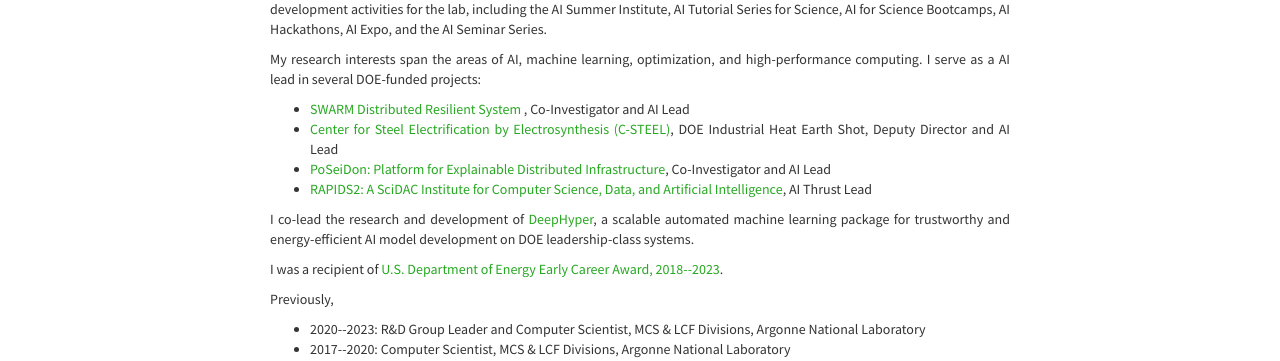
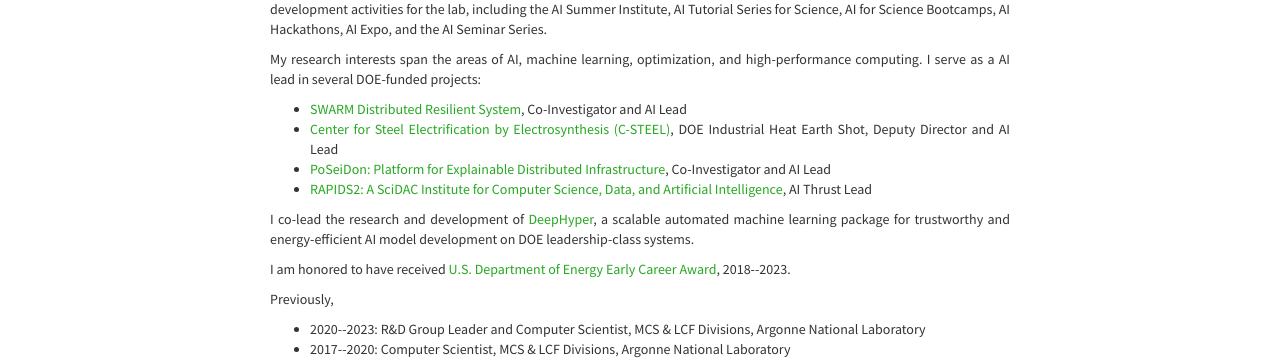
Before and after one commit to pbalapra/pbalapra.github.io, a Jekyll site: the page built from index.html, in a window 1280 px wide. Shown: the part 552-913 px from the top of the page. Built offline with Jekyll 4.4.1, drawn with Linux system fonts in a browser that asks for light colours; nearby versions of some CDN libraries; some web fonts are replaced; the list of posts is cut into pages by our own code.

Commit message:
Update index.html

```diff
--- a/index.html
+++ b/index.html
@@ -81,7 +81,7 @@
 		My research interests span the areas of AI, machine learning, optimization, and high-performance computing. I serve as a AI lead in several DOE-funded projects:
                 </p>
 		<ul class="itemize1" align="justify">
-		<li class="itemize"> <a href="https://swarm-workflows.github.io/" target="_blank">SWARM Distributed Resilient System </a>, Co-Investigator and AI Lead </li>
+		<li class="itemize"> <a href="https://swarm-workflows.github.io/" target="_blank">SWARM Distributed Resilient System</a>, Co-Investigator and AI Lead </li>
 		<li class="itemize"> <a href="https://www.anl.gov/csteel" target="_blank">Center for Steel Electrification by Electrosynthesis (C-STEEL)</a>, DOE Industrial Heat Earth Shot, Deputy Director and AI Lead </li>
 		<li class="itemize"> <a href="https://sites.google.com/view/poseidon-workflows/home" target="_blank">PoSeiDon: Platform for Explainable Distributed Infrastructure</a>, Co-Investigator and AI Lead </li>
 		<li class="itemize"> <a href="https://rapids.lbl.gov/" target="_blank">RAPIDS2: A SciDAC Institute for Computer Science, Data, and Artificial Intelligence</a>, AI Thrust Lead </li>
@@ -92,7 +92,7 @@
 		</p>
 
 		 <p align="justify">
-                  I was a recipient of <a href="http://www.anl.gov/articles/three-argonne-scientists-receive-doe-early-career-awards" target="_blank">U.S. Department of Energy Early Career Award, 2018--2023</a>.
+                  I am honored to have received  <a href="http://www.anl.gov/articles/three-argonne-scientists-receive-doe-early-career-awards" target="_blank">U.S. Department of Energy Early Career Award</a>, 2018--2023.
 		 </p>
 
                 <p align="justify">
```
